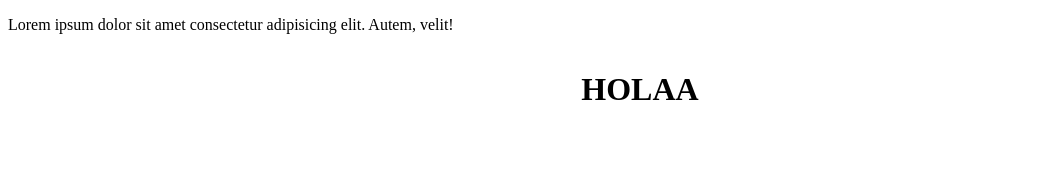
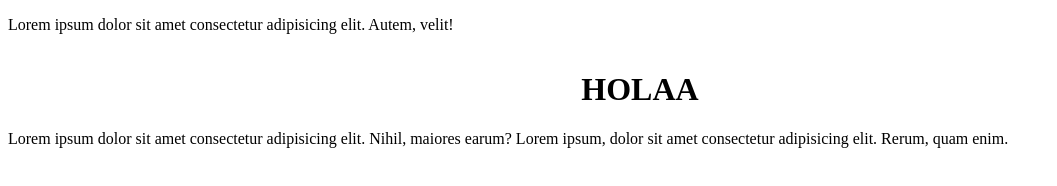
Before and after one commit to Masfloro/prueba_pagina, a plain HTML site: page segunda_pagina.html in a window 1280 px wide. Shown: the whole page, without its empty margins (0-1057 px from the left). Drawn offline with Linux system fonts and the light colour scheme.

Commit message:
Agregar dos reglones mas

```diff
--- a/segunda_pagina.html
+++ b/segunda_pagina.html
@@ -23,6 +23,11 @@
             </hgroup>
         </header>
     </div>
+    <div>
+        <p>Lorem ipsum dolor sit amet consectetur adipisicing elit. Nihil, maiores earum?
+            Lorem ipsum, dolor sit amet consectetur adipisicing elit. Rerum, quam enim.
+        </p>
+    </div>
 
 </body>
 </html>
```
